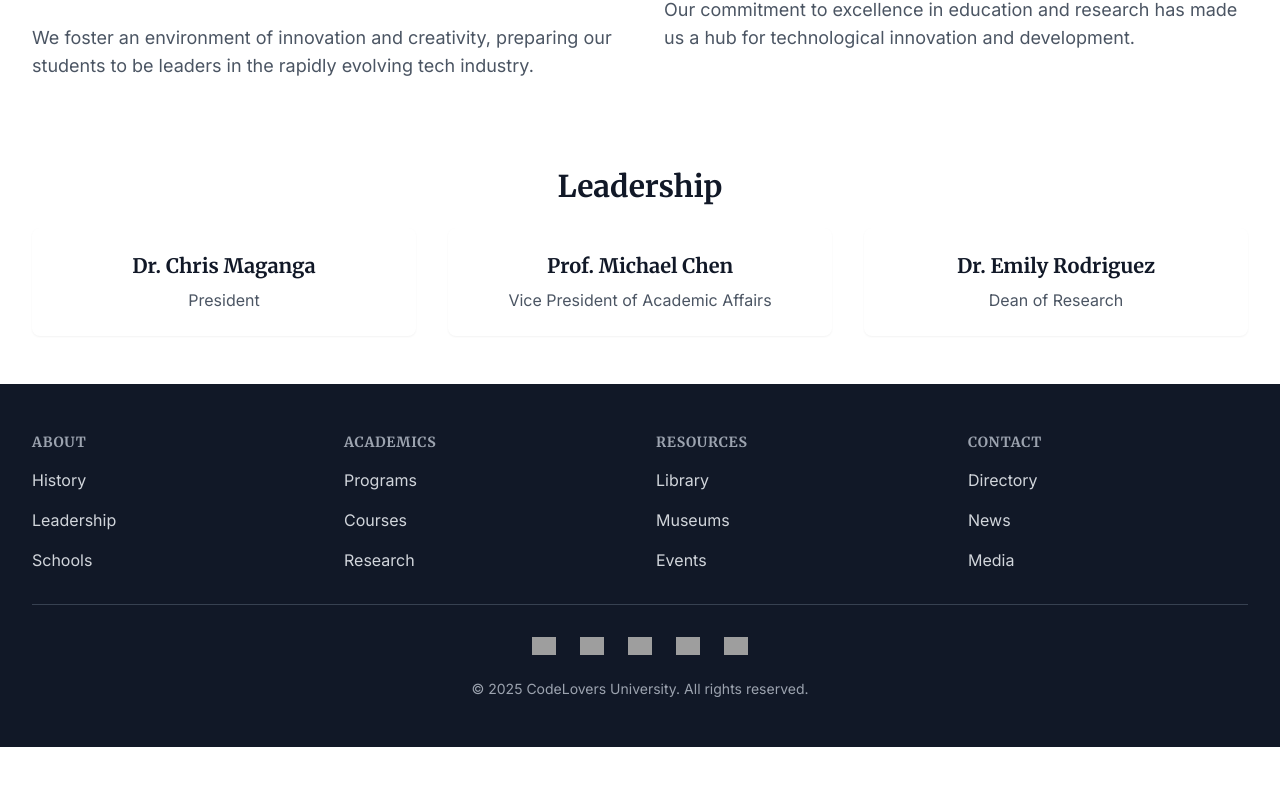
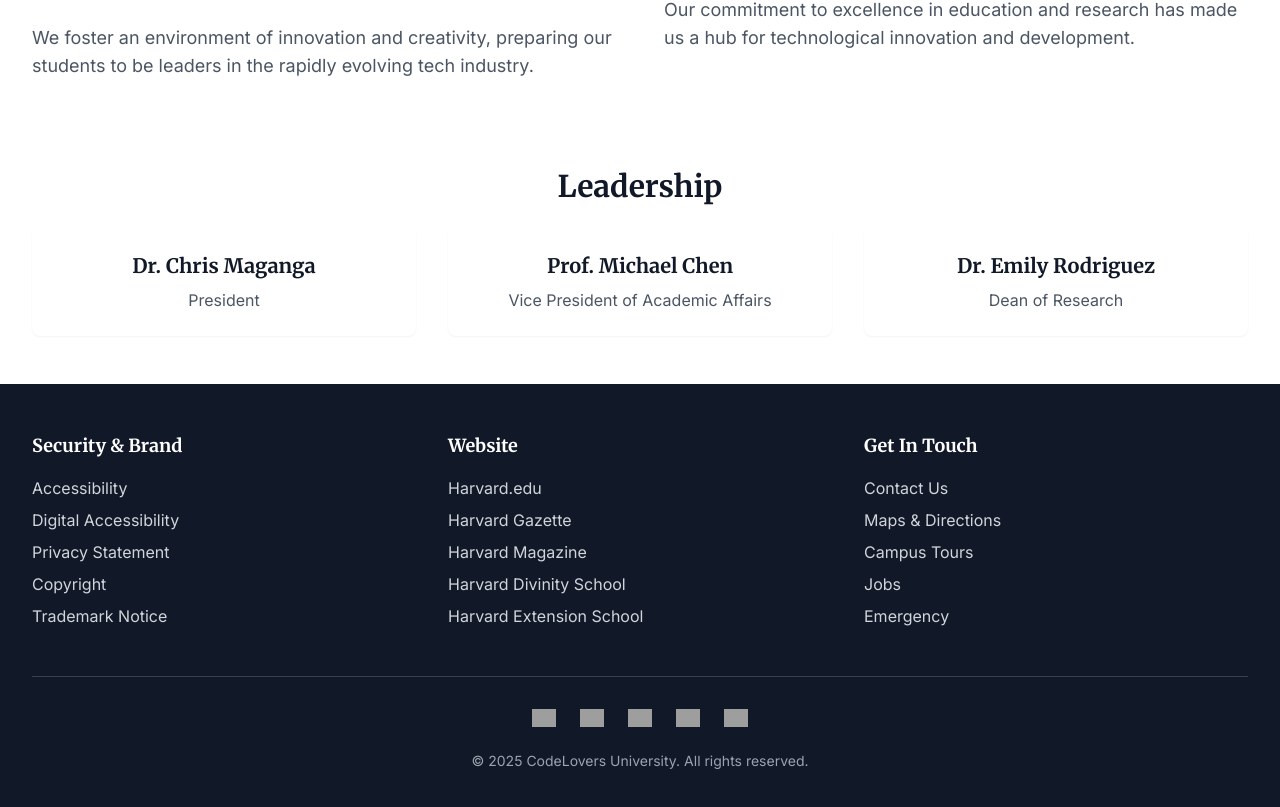
Before and after one commit to Chrismaganga/codelovers, a Next.js app: page /about in a window 1280 px wide. Shown: the part 656-1463 px from the top of the page. Before the commit the page ends 1403 px from the top, so only its background shows below. Built offline with nearby package versions, Linux system fonts and the light colour scheme; grey boxes are pictures that could not be loaded.

Commit message:
updated home page

```diff
--- a/src/app/page.tsx
+++ b/src/app/page.tsx
@@ -1,12 +1,16 @@
 import { Button } from "@/components/ui/button";
+import { Features } from "@/components/Features";
 import { Footer } from "@/components/Footer";
+import { Hero } from "@/components/Hero";
 import Image from "next/image";
 import Link from "next/link";
+import { News } from "@/components/News";
 
 export default function Home() {
   return (
+    <>
+      <main>
         <div className="flex flex-col min-h-screen">
-      {/* Hero Section */}
           <div className="relative h-[600px]">
             <div className="absolute inset-0">
               <Image
@@ -35,47 +39,95 @@ export default function Home() {
             </div>
           </div>
 
-      {/* Quick Links Section */}
-      <div className="bg-codelovers-light-gray py-12">
-        <div className="max-w-7xl mx-auto px-4 sm:px-6 lg:px-8">
-          <h2 className="section-title text-center">Explore CodeLovers</h2>
+          <Features />
+
+          <div className="max-w-7xl mx-auto px-4 sm:px-6 lg:px-8 py-12">
+            <h2 className="text-3xl font-bold text-center mb-12">Explore CodeLovers</h2>
             <div className="grid grid-cols-1 gap-8 sm:grid-cols-2 lg:grid-cols-4">
-            <div className="card">
-              <h3 className="text-lg font-medium text-gray-900">Academics</h3>
-              <p className="mt-2 text-gray-600">Explore our world-class academic programs and research opportunities.</p>
+              <div className="bg-white rounded-lg shadow-lg overflow-hidden">
+                <div className="relative h-48">
+                  <Image
+                    src="/images/Neurons2.jpg"
+                    alt="Academics"
+                    fill
+                    className="object-cover"
+                  />
+                </div>
+                <div className="p-6">
+                  <h3 className="text-xl font-bold mb-2">Academics</h3>
+                  <p className="text-gray-600 mb-4">
+                    Explore our world-class academic programs and research opportunities.
+                  </p>
                   <Button asChild variant="link" className="mt-4">
                     <Link href="/academics">Learn more →</Link>
                   </Button>
                 </div>
-            <div className="card">
-              <h3 className="text-lg font-medium text-gray-900">Admissions</h3>
-              <p className="mt-2 text-gray-600">Learn about our admission process and requirements.</p>
-              <Button asChild variant="link" className="mt-4">
-                <Link href="/admissions">Learn more →</Link>
-              </Button>
               </div>
-            <div className="card">
-              <h3 className="text-lg font-medium text-gray-900">Research</h3>
-              <p className="mt-2 text-gray-600">Discover groundbreaking research and innovation.</p>
+
+              <div className="bg-white rounded-lg shadow-lg overflow-hidden">
+                <div className="relative h-48">
+                  <Image
+                    src="/images/100408_Yard_045-1200x630.jpg"
+                    alt="Research"
+                    fill
+                    className="object-cover"
+                  />
+                </div>
+                <div className="p-6">
+                  <h3 className="text-xl font-bold mb-2">Research</h3>
+                  <p className="text-gray-600 mb-4">
+                    Discover groundbreaking research and innovation at CodeLovers.
+                  </p>
                   <Button asChild variant="link" className="mt-4">
                     <Link href="/research">Learn more →</Link>
                   </Button>
                 </div>
-            <div className="card">
-              <h3 className="text-lg font-medium text-gray-900">Campus Life</h3>
-              <p className="mt-2 text-gray-600">Experience the vibrant community at CodeLovers.</p>
+              </div>
+
+              <div className="bg-white rounded-lg shadow-lg overflow-hidden">
+                <div className="relative h-48">
+                  <Image
+                    src="/images/090518_first_week_RL_0159_1300.jpg"
+                    alt="Campus Life"
+                    fill
+                    className="object-cover"
+                  />
+                </div>
+                <div className="p-6">
+                  <h3 className="text-xl font-bold mb-2">Campus Life</h3>
+                  <p className="text-gray-600 mb-4">
+                    Experience the vibrant community at CodeLovers.
+                  </p>
                   <Button asChild variant="link" className="mt-4">
                     <Link href="/campus-life">Learn more →</Link>
                   </Button>
                 </div>
               </div>
+
+              <div className="bg-white rounded-lg shadow-lg overflow-hidden">
+                <div className="relative h-48">
+                  <Image
+                    src="/images/campus-reax-1920.jpg"
+                    alt="Admissions"
+                    fill
+                    className="object-cover"
+                  />
+                </div>
+                <div className="p-6">
+                  <h3 className="text-xl font-bold mb-2">Admissions</h3>
+                  <p className="text-gray-600 mb-4">
+                    Start your journey at CodeLovers University.
+                  </p>
+                  <Button asChild variant="link" className="mt-4">
+                    <Link href="/admissions">Learn more →</Link>
+                  </Button>
                 </div>
               </div>
-<<<<<<< HEAD
-
+            </div>
+          </div>
+        </div>
+      </main>
       {/* <Footer /> */}
-=======
->>>>>>> abf132500d4e197aeb621c2d69cebc2048648e21
-    </div>
+    </>
   );
 }
--- a/src/components/Footer.tsx
+++ b/src/components/Footer.tsx
@@ -1,133 +1,148 @@
 import Image from "next/image";
 import Link from "next/link";
-import React from 'react';
+import React from "react";
 
-const footerLinks = {
-  about: [
-    { name: "History", href: "/about/history" },
-    { name: "Leadership", href: "/about/leadership" },
-    { name: "Schools", href: "/about/schools" },
-  ],
-  academics: [
-    { name: "Programs", href: "/academics/programs" },
-    { name: "Courses", href: "/academics/courses" },
-    { name: "Research", href: "/academics/research" },
-  ],
-  resources: [
-    { name: "Library", href: "/resources/library" },
-    { name: "Museums", href: "/resources/museums" },
-    { name: "Events", href: "/resources/events" },
-  ],
-  contact: [
-    { name: "Directory", href: "/contact/directory" },
-    { name: "News", href: "/contact/news" },
-    { name: "Media", href: "/contact/media" },
-  ],
-};
+const newsItems = [
+  {
+    id: 1,
+    image: "/images/100408_Yard_045-1200x630.jpg",
+    title: "Groundbreaking Research Discovery",
+    description:
+      "CodeLovers scientists make significant breakthrough in quantum computing",
+    alt: "Research Breakthrough",
+    link: "/news/research-breakthrough",
+  },
+  {
+    id: 2,
+    image: "/images/051220_features_1192.jpg",
+    title: "Student Innovation Award",
+    description:
+      "CodeLovers students win prestigious international competition",
+    alt: "Student Achievement",
+    link: "/news/student-innovation",
+  },
+  {
+    id: 3,
+    image: "/images/092418_Dental_School_079.jpg",
+    title: "Annual Tech Conference",
+    description:
+      "CodeLovers triumph in international coding competition",
+    alt: "Campus Event",
+    link: "/news/tech-conference",
+  },
+];
+
+const securityLinks = [
+  { name: "Accessibility", href: "/accessibility" },
+  { name: "Digital Accessibility", href: "/digital-accessibility" },
+  { name: "Privacy Statement", href: "/privacy" },
+  { name: "Copyright", href: "/copyright" },
+  { name: "Trademark Notice", href: "/trademark" },
+];
+
+const websiteLinks = [
+  { name: "Harvard.edu", href: "https://harvard.edu" },
+  { name: "Harvard Gazette", href: "https://news.harvard.edu" },
+  { name: "Harvard Magazine", href: "https://harvardmagazine.org" },
+  { name: "Harvard Divinity School", href: "https://hds.harvard.edu" },
+  { name: "Harvard Extension School", href: "https://extension.harvard.edu" },
+];
+
+const contactLinks = [
+  { name: "Contact Us", href: "/contact" },
+  { name: "Maps & Directions", href: "/maps" },
+  { name: "Campus Tours", href: "/tours" },
+  { name: "Jobs", href: "/jobs" },
+  { name: "Emergency", href: "/emergency" },
+];
 
 const socialLinks = [
   {
     name: "Instagram",
     href: "https://instagram.com",
-    icon: "/images/Instagram-1.png"
+    icon: "/images/Instagram-1.png",
   },
   {
     name: "TikTok",
     href: "https://tiktok.com",
-    icon: "/images/tiktok-1.png"
+    icon: "/images/tiktok-1.png",
   },
   {
     name: "LinkedIn",
     href: "https://linkedin.com",
-    icon: "/images/Linkedin-1.png"
+    icon: "/images/Linkedin-1.png",
   },
   {
     name: "Facebook",
     href: "https://facebook.com",
-    icon: "/images/FB3.png"
+    icon: "/images/FB3.png",
   },
   {
     name: "YouTube",
     href: "https://youtube.com",
-    icon: "/images/youtube-1.png"
-  }
+    icon: "/images/youtube-1.png",
+  },
 ];
 
 export function Footer() {
   return (
     <footer className="bg-gray-900 text-white">
       <div className="max-w-7xl mx-auto py-12 px-4 sm:px-6 lg:px-8">
-        <div className="grid grid-cols-2 md:grid-cols-4 gap-8">
+        <div className="grid grid-cols-1 md:grid-cols-3 gap-8 mb-12">
+          {/* Security & Brand Section */}
           <div>
-            <h3 className="text-sm font-semibold text-gray-400 tracking-wider uppercase">
-              About
-            </h3>
-            <ul className="mt-4 space-y-4">
-              {footerLinks.about.map((item) => (
-                <li key={item.name}>
+            <h3 className="text-lg font-semibold mb-4">Security & Brand</h3>
+            <ul className="space-y-2">
+              {securityLinks.map((link) => (
+                <li key={link.name}>
                   <Link
-                    href={item.href}
-                    className="text-base text-gray-300 hover:text-white"
+                    href={link.href}
+                    className="text-gray-300 hover:text-white transition-colors"
                   >
-                    {item.name}
+                    {link.name}
                   </Link>
                 </li>
               ))}
             </ul>
           </div>
+
+          {/* Website Section */}
           <div>
-            <h3 className="text-sm font-semibold text-gray-400 tracking-wider uppercase">
-              Academics
-            </h3>
-            <ul className="mt-4 space-y-4">
-              {footerLinks.academics.map((item) => (
-                <li key={item.name}>
+            <h3 className="text-lg font-semibold mb-4">Website</h3>
+            <ul className="space-y-2">
+              {websiteLinks.map((link) => (
+                <li key={link.name}>
                   <Link
-                    href={item.href}
-                    className="text-base text-gray-300 hover:text-white"
+                    href={link.href}
+                    className="text-gray-300 hover:text-white transition-colors"
                   >
-                    {item.name}
+                    {link.name}
                   </Link>
                 </li>
               ))}
             </ul>
           </div>
+
+          {/* Get In Touch Section */}
           <div>
-            <h3 className="text-sm font-semibold text-gray-400 tracking-wider uppercase">
-              Resources
-            </h3>
-            <ul className="mt-4 space-y-4">
-              {footerLinks.resources.map((item) => (
-                <li key={item.name}>
+            <h3 className="text-lg font-semibold mb-4">Get In Touch</h3>
+            <ul className="space-y-2">
+              {contactLinks.map((link) => (
+                <li key={link.name}>
                   <Link
-                    href={item.href}
-                    className="text-base text-gray-300 hover:text-white"
+                    href={link.href}
+                    className="text-gray-300 hover:text-white transition-colors"
                   >
-                    {item.name}
-                  </Link>
-                </li>
-              ))}
-            </ul>
-          </div>
-          <div>
-            <h3 className="text-sm font-semibold text-gray-400 tracking-wider uppercase">
-              Contact
-            </h3>
-            <ul className="mt-4 space-y-4">
-              {footerLinks.contact.map((item) => (
-                <li key={item.name}>
-                  <Link
-                    href={item.href}
-                    className="text-base text-gray-300 hover:text-white"
-                  >
-                    {item.name}
+                    {link.name}
                   </Link>
                 </li>
               ))}
             </ul>
           </div>
         </div>
-        <div className="mt-8 border-t border-gray-700 pt-8">
+
+        {/* Social Media Links */}
+        <div className="border-t border-gray-700 pt-8">
           <div className="flex flex-col items-center">
             <div className="flex space-x-6 mb-6">
               {socialLinks.map((social) => (
```
Lines whose indentation alone changed are shown as unchanged.
